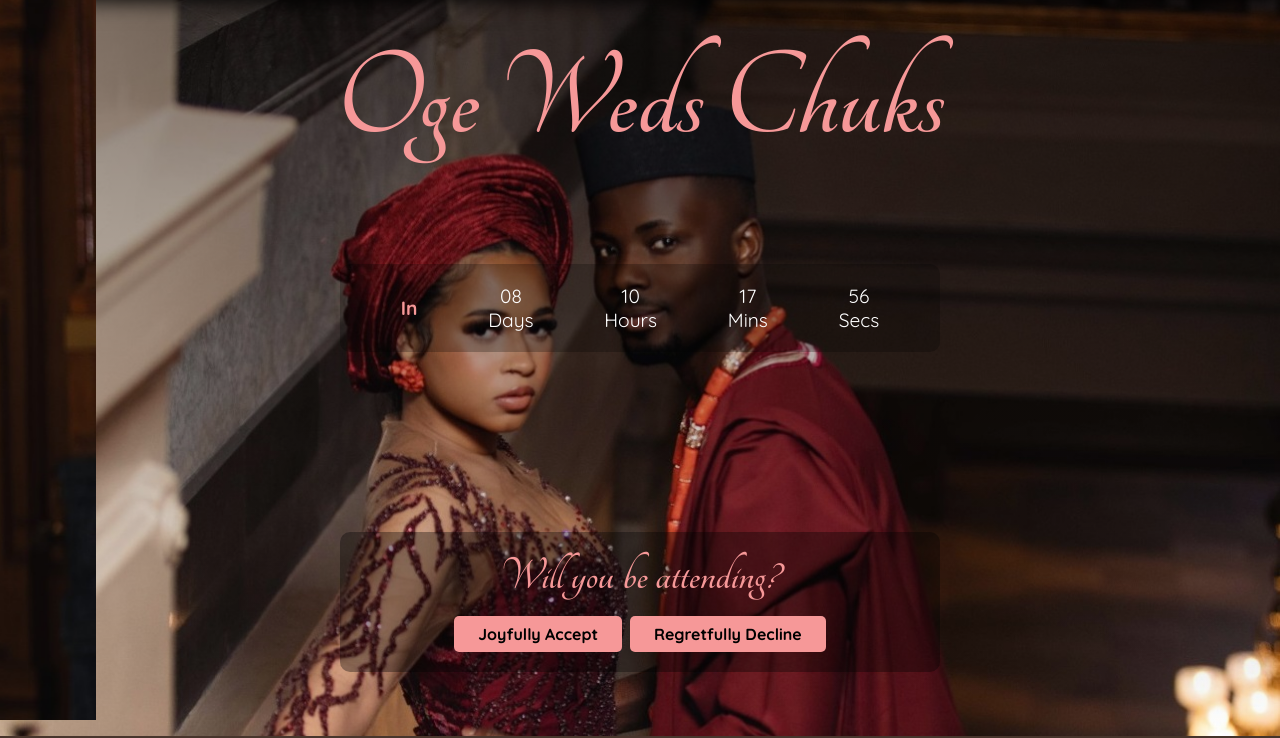
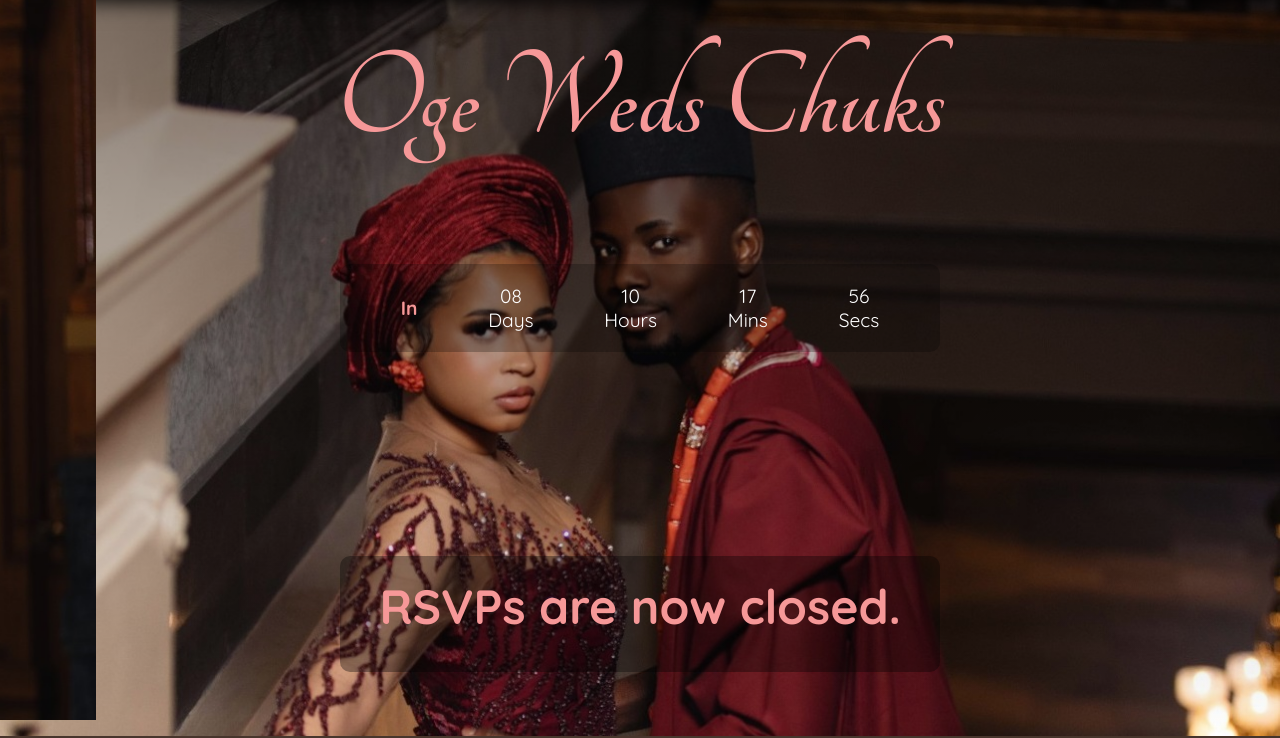
Before and after one commit to regal-shabazz/ogechiChukRSVP, a plain HTML site: page index.html in a window 1280 px wide. Shown: the part 80-818 px from the top of the page. Drawn offline with Linux system fonts and the light colour scheme.

Commit message:
removed query buttons and set new alert message in query box

```diff
--- a/index.html
+++ b/index.html
@@ -74,12 +74,13 @@
 
           <div class="attendance-query">
             <span id="will-you">
-              <p>Will you be attending?</p>
+              <!-- <p>Will you be attending?</p> -->
+              <p class="closed">RSVPs are now closed.</p>
 
-              <div class="query-response">
+              <!-- <div class="query-response">
                 <button id="yes" disabled>Joyfully Accept</button>
                 <button id="no">Regretfully Decline</button>
-              </div>
+              </div> -->
             </span>
           </div>
 
--- a/style.css
+++ b/style.css
@@ -220,6 +220,7 @@ main {
   width: 100%;
   max-width: 600px;
   margin-inline: auto;
+  font-family: 'quicksand';
 }
 
 .attendance-query .query-response {
@@ -235,7 +236,7 @@ main {
   font-weight: 900;
 }
 
-/* .query-response button {
+.query-response button {
   padding: 0.5rem 1.5rem;
   border: none;
   border-radius: 5px;
@@ -245,28 +246,11 @@ main {
   font-size: 1rem;
   font-family: 'quicksand';
   cursor: pointer;
-} */
-
-.query-response button {
-  padding: 0.5rem 1.5rem;
-  border: none;
-  border-radius: 5px;
-  background-color: rgba(246, 152, 152, 0);
-  color: #000;
-  font-weight: 700;
-  font-size: 1rem;
-  font-family: 'quicksand';
-  cursor: pointer;
 }
 
-/* .query-response button:hover {
+.query-response button:hover {
   background-color: rgb(246, 152, 152);
   color: #fff;
-} */
-
-.query-response button:hover {
-  background-color: rgba(246, 152, 152, 0);
-  color: #ffffff00;
 }
 
 .seat-reservation {
```
